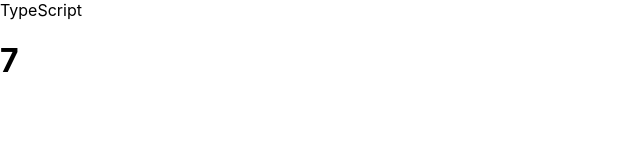
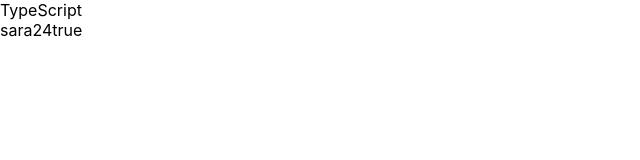
Before and after one commit to saetgit/Typescript-React, a React (Create React App) app: page / in a window 1280 px wide. Shown: the top 160 px of the page, without its empty margins (0-640 px from the left). Built offline with nearby package versions, Linux system fonts and the light colour scheme.

Commit message:
use props in component

```diff
--- a/src/App.tsx
+++ b/src/App.tsx
@@ -1,27 +1,28 @@
 import React from 'react';
-
-type User2={name:string;age:number}
-export type Array2={num1:number}
-function sum(a:number,b:number):number{
-  return a+b
-}
+import User from './component/User'
+// type User2={name:string;age:number}
+// export type Array2={num1:number}
+// function sum(a:number,b:number):number{
+//   return a+b
+// }
 function App() {
 
-  let name :string= "ali"
-  name="1"
+  // let name :string= "ali"
+  // name="1"
 
   ////////////////////////////////////////////////Type for object and array
-  let array:number[]=[1,2,3]
-  let array2:(number|string)[]=[1,"sara"]
+  // let array:number[]=[1,2,3]
+  // let array2:(number|string)[]=[1,"sara"]
 
-  let user:User2={
-    name:"sara",
-    age:25
-  }
+  // let user:User2={
+  //   name:"sara",
+  //   age:25
+  // }
   return (
     <div>
       TypeScript
-      <h1>{sum(2,5)}</h1>
+      {/* <h1>{sum(2,5)}</h1> */}
+      <User name="sara" age={24} hasChild={true}/>
     </div>
   );
 }
--- /dev/null
+++ b/src/component/User.tsx
@@ -0,0 +1,13 @@
+import React from "react";
+function User(Props: { name: string; age: number; hasChild: boolean }) {
+
+    return (
+        <div>
+            {Props.name}
+            {Props.age}
+
+            {`${Props.hasChild}`}
+        </div>
+    )
+}
+export default User
--- a/src/index.tsx
+++ b/src/index.tsx
@@ -3,7 +3,7 @@
 import './index.css';
 import App from './App';
 import reportWebVitals from './reportWebVitals';
-import { Array2 } from './App';
+// import { Array2 } from './App';
 const root = ReactDOM.createRoot(
   document.getElementById('root') as HTMLElement
 );
```
